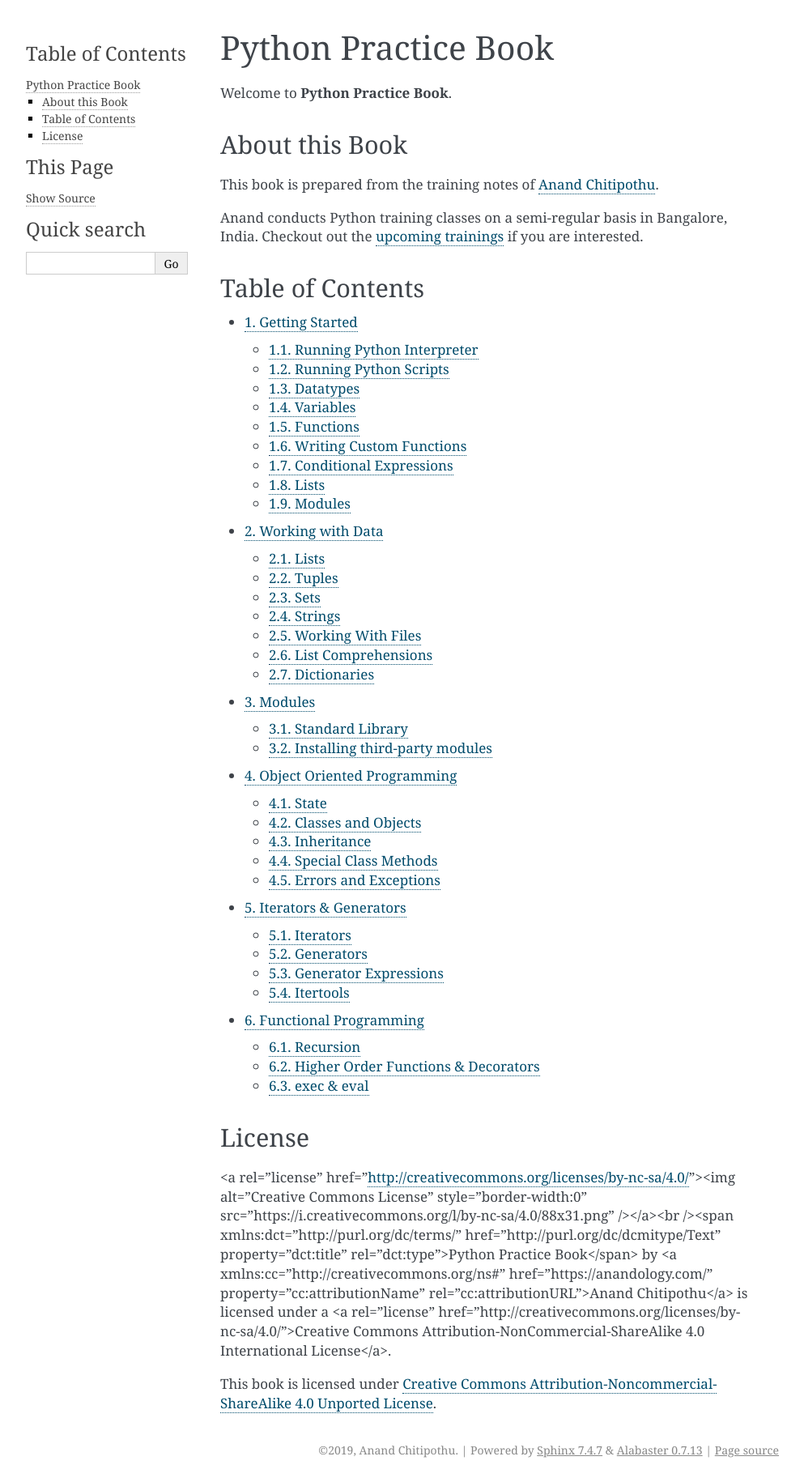
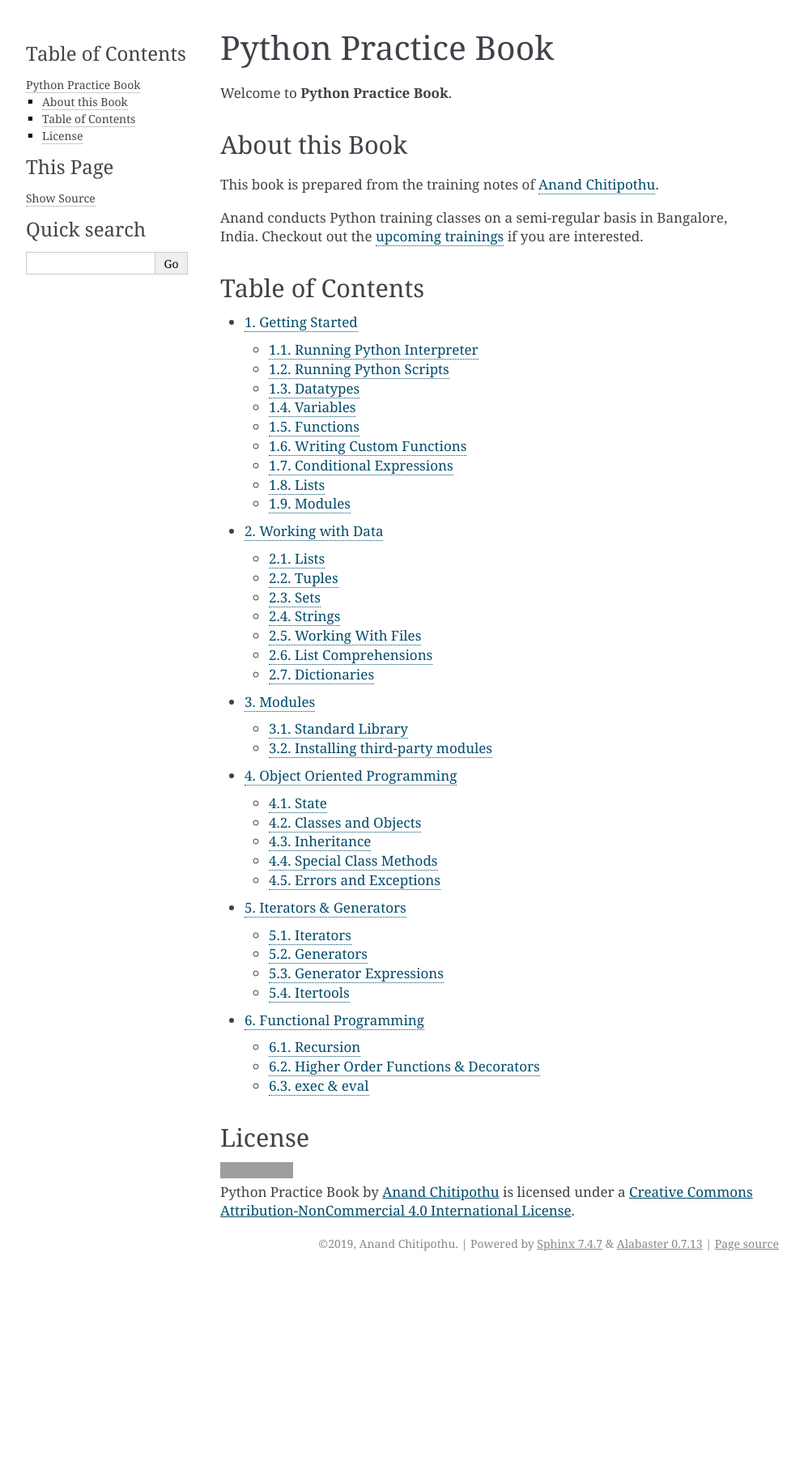
Before and after one commit to anandology/python-practice-book, a Sphinx documentation site: the page built from source/index.rst, in a window 1280 px wide. Shown: the whole page at 81% size, without its empty margins (148-1141 px from the left). Built offline with Sphinx 7.4.7, drawn with Linux system fonts in a browser that asks for light colours; after the commit the page ends 1575 px from its top, so only the background shows below that; grey boxes are pictures that could not be loaded.

Commit message:
fixed license

```diff
--- a/source/index.rst
+++ b/source/index.rst
@@ -34,7 +34,6 @@
 License
 -------
 
-<a rel="license" href="http://creativecommons.org/licenses/by-nc-sa/4.0/"><img alt="Creative Commons License" style="border-width:0" src="https://i.creativecommons.org/l/by-nc-sa/4.0/88x31.png" /></a><br /><span xmlns:dct="http://purl.org/dc/terms/" href="http://purl.org/dc/dcmitype/Text" property="dct:title" rel="dct:type">Python Practice Book</span> by <a xmlns:cc="http://creativecommons.org/ns#" href="https://anandology.com/" property="cc:attributionName" rel="cc:attributionURL">Anand Chitipothu</a> is licensed under a <a rel="license" href="http://creativecommons.org/licenses/by-nc-sa/4.0/">Creative Commons Attribution-NonCommercial-ShareAlike 4.0 International License</a>.
+.. raw:: html
 
-
-This book is licensed under `Creative Commons Attribution-Noncommercial-ShareAlike 4.0 Unported License <http://creativecommons.org/licenses/by-nc-sa/4.0/>`_.
+   <a rel="license" href="http://creativecommons.org/licenses/by-nc/4.0/"><img alt="Creative Commons License" style="border-width:0" src="https://i.creativecommons.org/l/by-nc/4.0/88x31.png" /></a><br /><span xmlns:dct="http://purl.org/dc/terms/" property="dct:title">Python Practice Book</span> by <a xmlns:cc="http://creativecommons.org/ns#" href="https://anandology.com/python-practice-book" property="cc:attributionName" rel="cc:attributionURL">Anand Chitipothu</a> is licensed under a <a rel="license" href="http://creativecommons.org/licenses/by-nc/4.0/">Creative Commons Attribution-NonCommercial 4.0 International License</a>.
```
